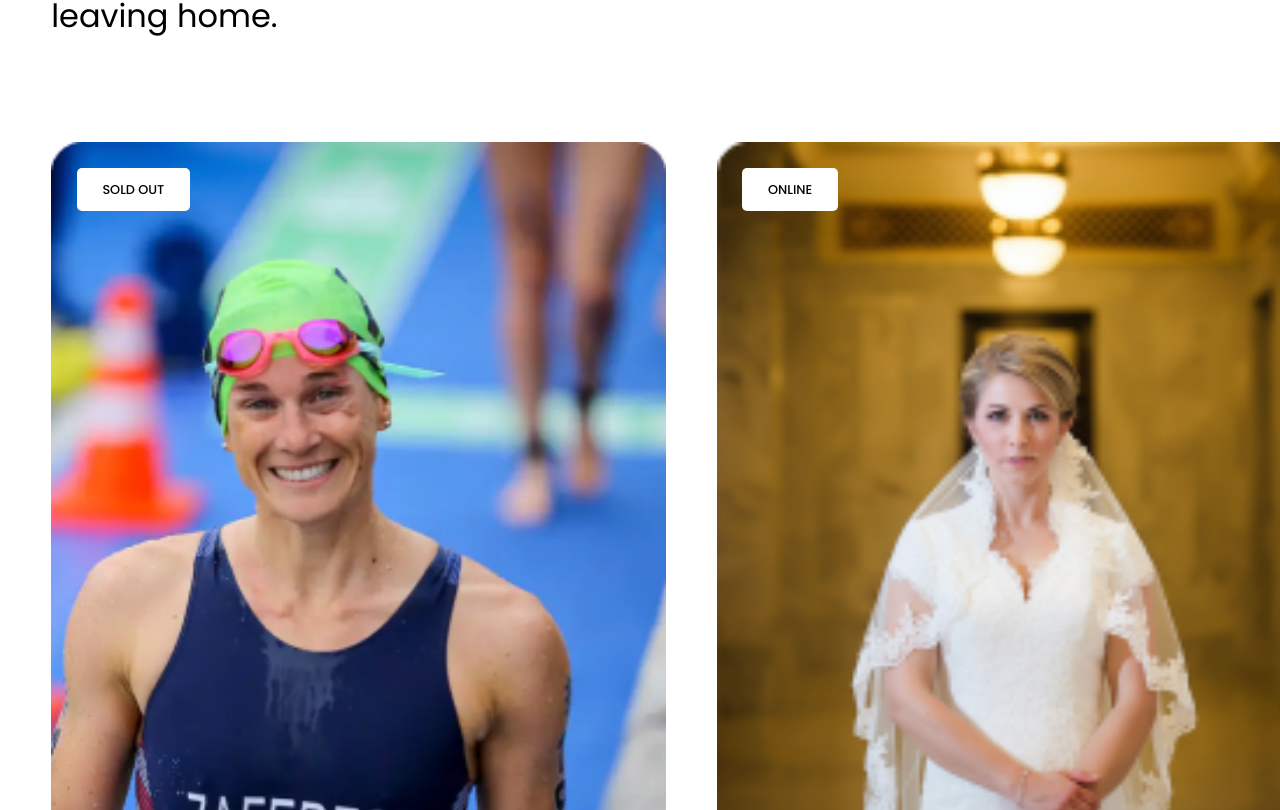
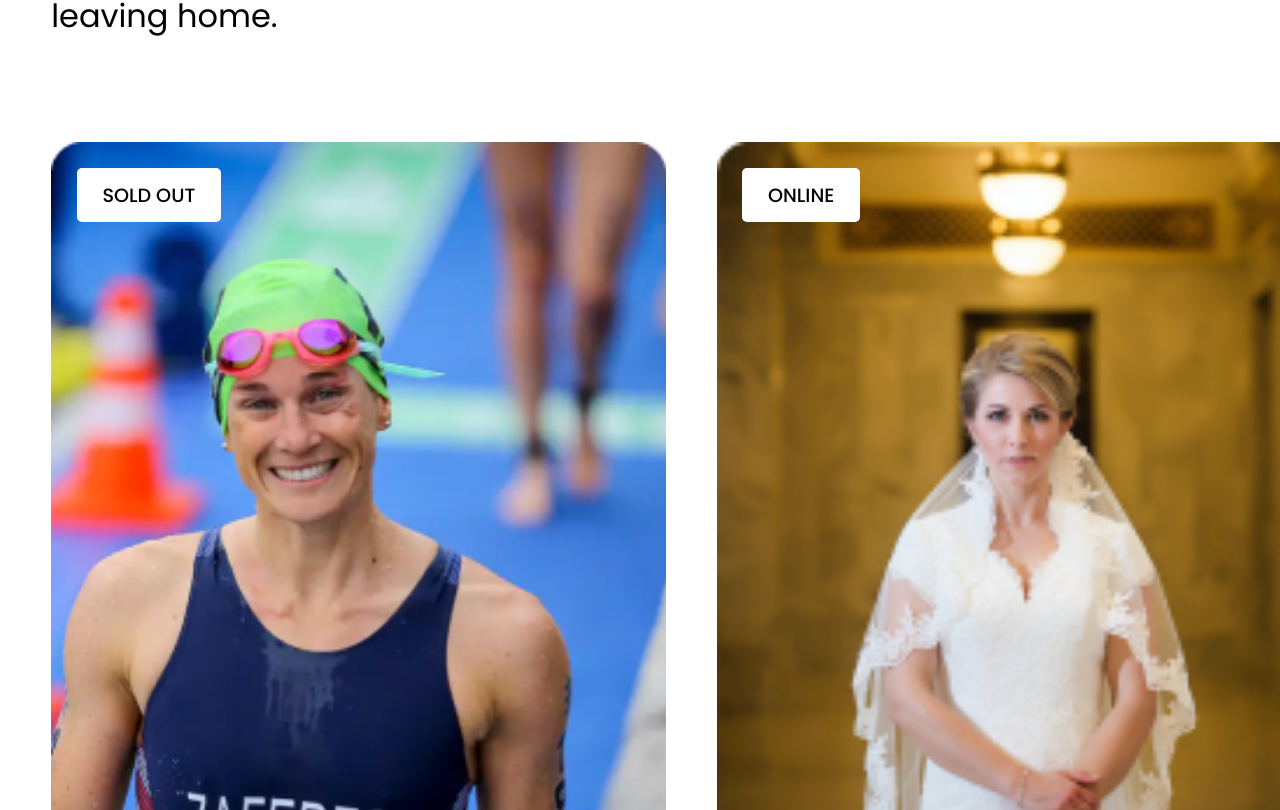
Before and after one commit to jasonh14/simple-airbnb-clone, a React (Create React App) app: page / in a window 1280 px wide. Shown: the part 1090-1900 px from the top of the page. Built offline with nearby package versions, Linux system fonts and the light colour scheme.

Commit message:
add font clamp to status label card

```diff
--- a/src/index.css
+++ b/src/index.css
@@ -86,7 +86,7 @@
   font-weight: 500;
   background-color: white;
   padding: 1vw 2vw;
-  font-size: 0.8rem;
+  font-size: clamp(0.7rem, 3vw, 1.2rem);
   border-radius: 5px;
 }
 
@@ -99,7 +99,7 @@
   font-weight: 500;
   background-color: white;
   padding: 1vw 2vw;
-  font-size: 0.8rem;
+  font-size: clamp(0.7rem, 3vw, 1.2rem);
   border-radius: 5px;
 }
 
```
